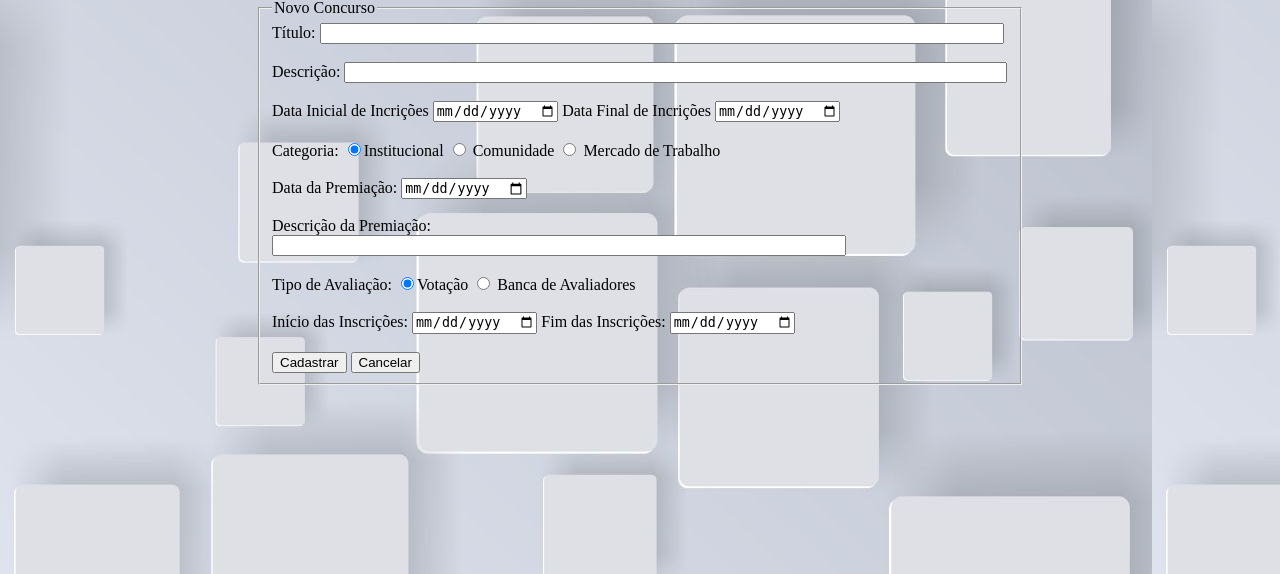
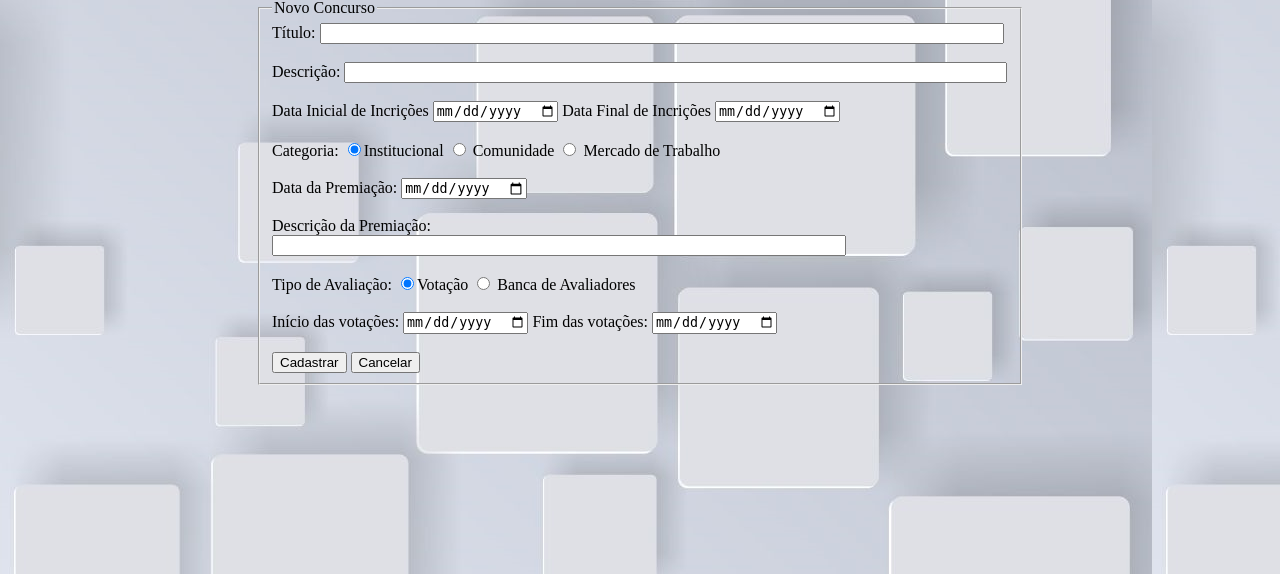
Before and after one commit to RaquelGums/TrabalhoProgramacaoN3, a PHP site: page /novoConcurso.php in a window 1280 px wide. Shown: the part 81-655 px from the top of the page. Run offline with PHP 8.4, Linux system fonts and the light colour scheme; a user stored in the database is signed in.

Commit message:
Add files via upload

```diff
--- a/novoConcurso.php
+++ b/novoConcurso.php
@@ -16,33 +16,26 @@ if(empty($_SESSION['usuario'])){header('location:login.php');}
 				document.getElementById("a").style.display = "block";
 			}
 
-			function ComparaDatas()
+			function datas()
 			{
 				var data1 = document.getElementById("data1").value;
 				var data2 = document.getElementById("data2").value;
 				var data3 = document.getElementById("data3").value;
 				var data4 = document.getElementById("data4").value;
+
 				var nova_data1 = parseInt(data1.split("/")[2].toString() + data1.split("/")[1].toString() + data1.split("/")[0].toString());
 				var nova_data2 = parseInt(data2.split("/")[2].toString() + data2.split("/")[1].toString() + data2.split("/")[0].toString());
 				var nova_data3 = parseInt(data3.split("/")[2].toString() + data3.split("/")[1].toString() + data3.split("/")[0].toString());
 				var nova_data4 = parseInt(data4.split("/")[2].toString() + data4.split("/")[1].toString() + data4.split("/")[0].toString());
-				 if (nova_data2 > nova_data1)
-				 {
-					 alert("A data 2 é maior que a data 1.");
-				 }
- 				else if (nova_data1 == nova_data2)
-				 {
-					 alert("As datas são iguais.");
-				 }
 
-				 if (nova_data3 > nova_data4)
-				 {
-					 alert("A data 3 é maior que a data 4.");
-				 }
- 				else if (nova_data3 == nova_data4)
-				 {
-					 alert("As datas são iguais.");
-				 }
+
+				 if (nova_data2 < nova_data1)      { alert("A Data Inicial de Incrições é maior que a Data Final.");}
+
+ 				else if (nova_data1 == nova_data2) { alert("As datas das Incrições são iguais.");}
+
+				 if (nova_data3 > nova_data4)      { alert("A data de Início das votações é maior que a data final.");}
+
+ 				else if (nova_data3 == nova_data4) { alert("As datas das votações são iguais.");}
 			}
 
 		</script>
@@ -56,8 +49,8 @@ if(empty($_SESSION['usuario'])){header('location:login.php');}
 					<br>
 					Descrição: <input type="text" name="descricao" style="width:90%; height: 8%"> <br>
 					<br>
-					Data Inicial de Incrições <input type="date" name="dataInscriçãoInicialConcurso">
-					Data Final de Incrições <input type="date" name="dataInscricaoFinalConcurso"><br>
+					Data Inicial de Incrições <input id="data1" type="date" name="dataInscriçãoInicialConcurso">
+					Data Final de Incrições <input id="data2" type="date" name="dataInscricaoFinalConcurso"><br>
 					<br>
 					Categoria:
 					<input type="radio" checked="true" name="categoria" value="1">Institucional
@@ -71,11 +64,11 @@ if(empty($_SESSION['usuario'])){header('location:login.php');}
 					<input type="radio" onclick="ocultar();" name="avaliacao" value="banca"> Banca de Avaliadores <br>
 					<br>
 					<span id="a">
-					Início das Inscrições: <input type="date" name="dataVotacaoInicial">
-					Fim das Inscrições: <input type="date" name="dataVotacaoFinal">
+					Início das votações: <input id="data3" type="date" name="dataVotacaoInicial">
+					Fim das votações: <input  id="data4" type="date" name="dataVotacaoFinal">
 					</span>
 					<br>
-					<br><input type="submit" value="Cadastrar">
+					<br><input type="submit" onClick='datas();' value="Cadastrar">
 					<input type="button" value="Cancelar" onClick='location.href="telaInicial.php"'>
 				</fieldset>
 			</form>
```
